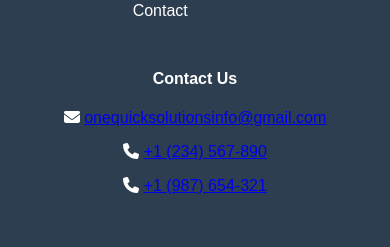
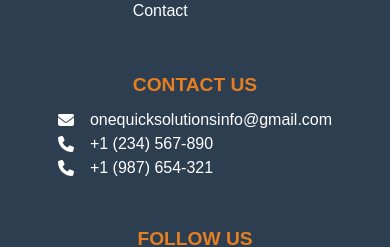
Before and after one commit to varundachuu/MyProject, a React (Create React App) app: page /contact in a window 390 px wide. Shown: the part 1160-1407 px from the top of the page. Built offline with nearby package versions, Linux system fonts and the light colour scheme.

Commit message:
Update Footer.css

```diff
--- a/src/components/css-files/Footer.css
+++ b/src/components/css-files/Footer.css
@@ -15,6 +15,7 @@
   margin: 0 auto;
 }
 
+/* Logo Section */
 .footer-logo h3 {
   font-size: 1.8rem;
   margin-bottom: 10px;
@@ -26,8 +27,10 @@
   line-height: 1.5;
 }
 
+/* Quick Links */
 .footer-links h4,
-.footer-social h4 {
+.footer-social h4,
+.footer-contact h4 {
   font-size: 1.2rem;
   margin-bottom: 15px;
   text-transform: uppercase;
@@ -56,6 +59,7 @@
   color: #e67e22;
 }
 
+/* Social Icons */
 .footer-social .social-icons {
   display: flex;
   gap: 15px;
@@ -72,6 +76,32 @@
   color: #e67e22;
 }
 
+/* Contact Section */
+.footer-contact p {
+  margin: 6px 0;
+  font-size: 1rem;
+  color: white;
+  display: flex;
+  align-items: center;
+}
+
+.footer-contact a {
+  color: white;
+  text-decoration: none;
+  margin-left: 8px;
+  transition: color 0.3s ease;
+}
+
+.footer-contact a:hover {
+  color: #e67e22;
+}
+
+.footer-contact svg {
+  margin-right: 8px;
+  font-size: 1rem;
+}
+
+/* Bottom Footer */
 .footer-bottom {
   text-align: center;
   margin-top: 20px;
@@ -92,11 +122,11 @@
     align-items: center;
   }
 
-  .footer-logo h3 {
-    text-align: center;
-  }
-
-  .footer-links ul {
+  .footer-logo h3,
+  .footer-logo p,
+  .footer-links ul,
+  .footer-contact,
+  .footer-social {
     text-align: center;
   }
 
```
